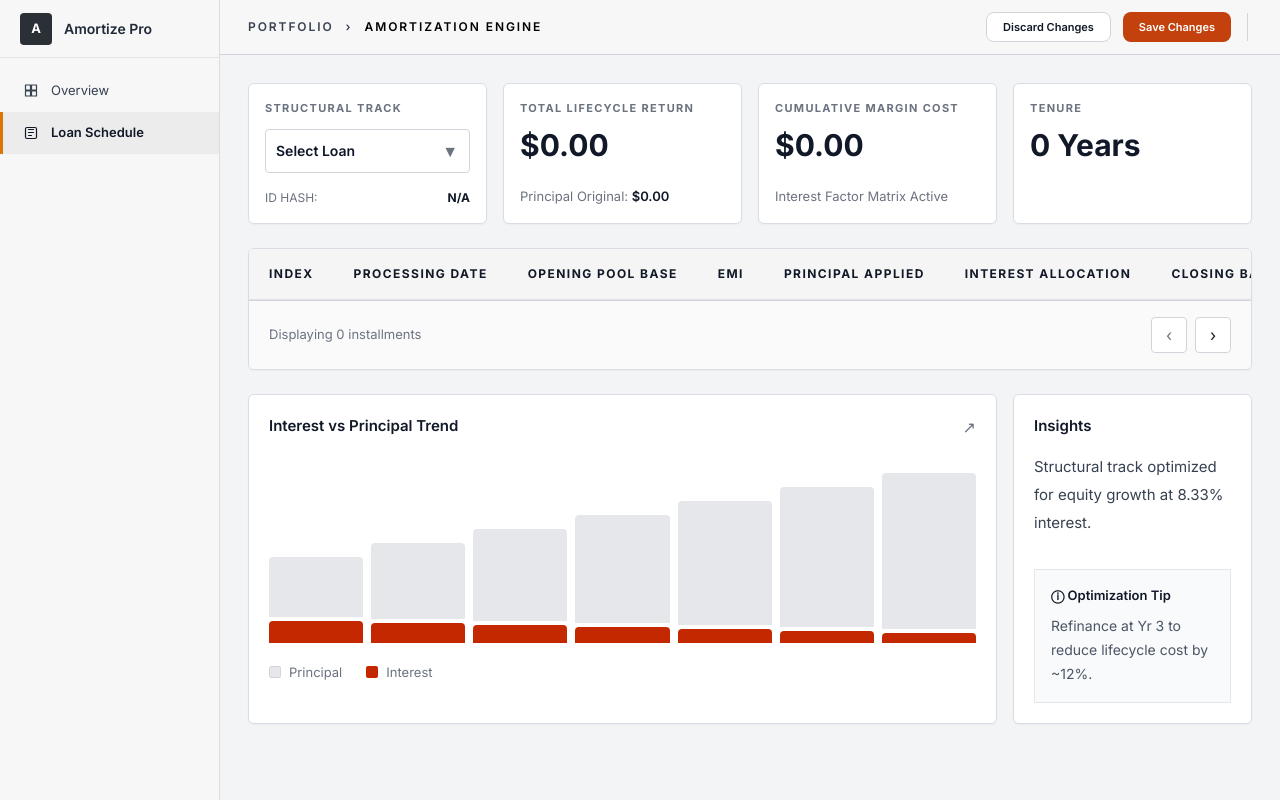
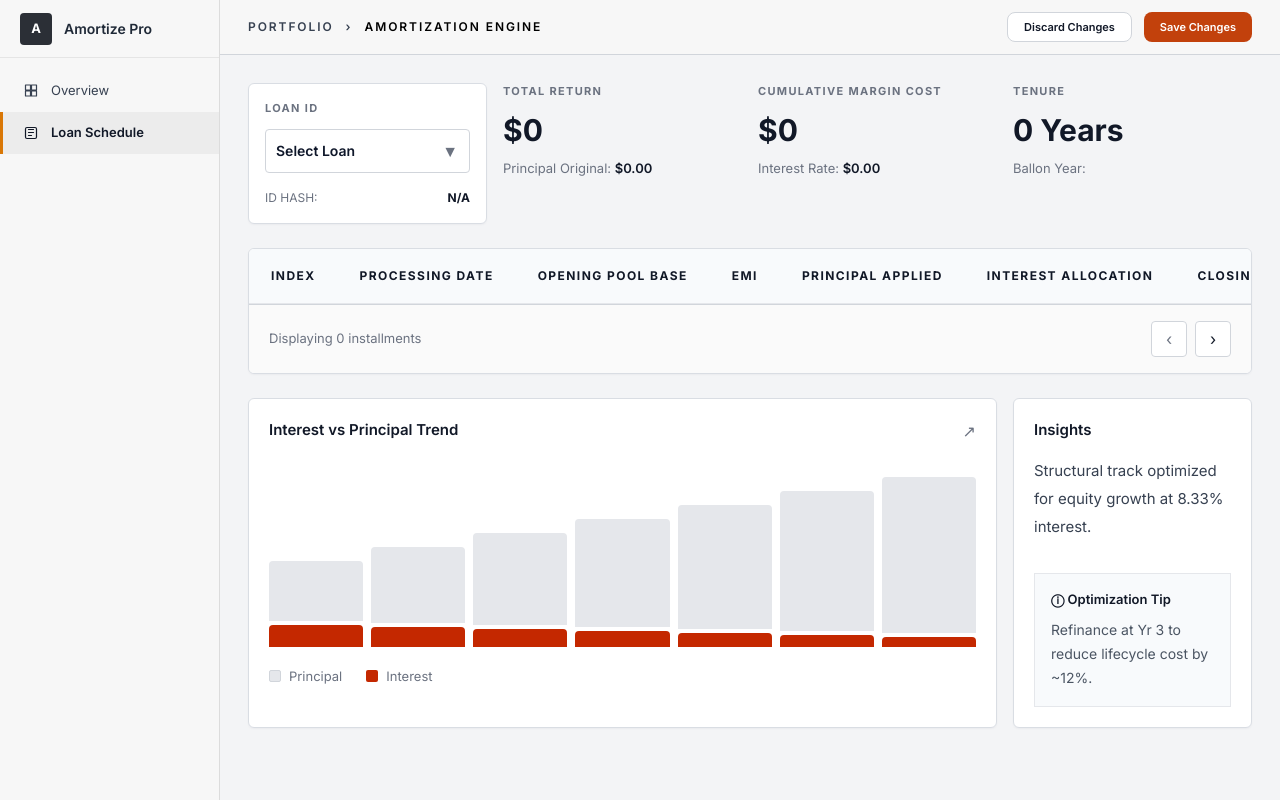
Before and after one commit to MK-HUNTER/amortization-flask, a Flask app: page /loan in a window 1280 px wide. Run offline with Flask 3, Linux system fonts and the light colour scheme; data comes from the database, SQL or seed files in the repository; lists and menus that the app fills with data are empty; some libraries are stand-ins or nearby versions.

Commit message:
Updated KPI

```diff
--- a/app/templates/amortization_ledger.html
+++ b/app/templates/amortization_ledger.html
@@ -5,6 +5,178 @@
 {% block content %}
 
 <style>
+
+    body {
+        background: #f3f5f8;
+    }
+
+    .premium-card {
+        background: #ffffff;
+        border: 1px solid #dbe1e8;
+        border-radius: 22px;
+        box-shadow:
+            0 1px 2px rgba(15, 23, 42, 0.03),
+            0 10px 30px rgba(15, 23, 42, 0.04);
+    }
+
+    .metric-card {
+        background: #ffffff;
+        border: 1px solid #e3e8ef;
+        border-radius: 18px;
+        padding: 22px;
+        min-height: 120px;
+        transition: all 0.2s ease;
+    }
+
+    .metric-card:hover {
+        transform: translateY(-2px);
+        box-shadow: 0 10px 24px rgba(15, 23, 42, 0.06);
+    }
+
+    .metric-label {
+        font-size: 11px;
+        text-transform: uppercase;
+        letter-spacing: 0.16em;
+        color: #6b7280;
+        font-weight: 700;
+    }
+
+    .metric-value {
+        font-size: 30px;
+        font-weight: 800;
+        color: #111827;
+        margin-top: 14px;
+        line-height: 1;
+    }
+
+    .metric-sub {
+        margin-top: 12px;
+        font-size: 13px;
+        color: #6b7280;
+    }
+
+    .metric-icon {
+        width: 54px;
+        height: 54px;
+        border-radius: 16px;
+        display: flex;
+        align-items: center;
+        justify-content: center;
+        font-size: 22px;
+        font-weight: 700;
+    }
+
+    .table-shell {
+        background: white;
+        border: 1px solid #dde3ea;
+        border-radius: 22px;
+        overflow: hidden;
+        box-shadow:
+            0 1px 2px rgba(15, 23, 42, 0.03),
+            0 8px 24px rgba(15, 23, 42, 0.04);
+    }
+
+    .finance-table th {
+        background: #f8fafc;
+        font-size: 11px;
+        letter-spacing: 0.16em;
+        text-transform: uppercase;
+        color: #64748b;
+        font-weight: 800;
+        padding: 18px 22px;
+        border-bottom: 1px solid #e5e7eb;
+        white-space: nowrap;
+    }
+
+    .finance-table td {
+        padding: 20px 22px;
+        border-bottom: 1px solid #edf1f5;
+        font-size: 14px;
+        color: #111827;
+    }
+
+    .finance-table tbody tr:hover {
+        background: #fafcff;
+    }
+
+    .finance-input {
+        border: 1px solid #d4dbe4;
+        border-radius: 12px;
+        background: white;
+        padding: 10px 14px;
+        font-size: 14px;
+        outline: none;
+        transition: all 0.15s ease;
+    }
+
+    .finance-input:focus {
+        border-color: #2563eb;
+        box-shadow: 0 0 0 4px rgba(37,99,235,0.08);
+    }
+
+    .toolbar-btn {
+        height: 46px;
+        padding: 0 20px;
+        border-radius: 14px;
+        border: 1px solid #d6dbe2;
+        background: white;
+        font-size: 14px;
+        font-weight: 700;
+        color: #111827;
+        display: flex;
+        align-items: center;
+        gap: 10px;
+        transition: all 0.15s ease;
+    }
+
+    .toolbar-btn:hover {
+        background: #f8fafc;
+    }
+
+    .toolbar-btn-primary {
+        background: #111827;
+        color: white;
+        border: none;
+    }
+
+    .toolbar-btn-primary:hover {
+        background: #000000;
+    }
+
+    .schedule-badge {
+        padding: 8px 14px;
+        border-radius: 12px;
+        background: #fee2e2;
+        color: #dc2626;
+        font-weight: 700;
+        font-size: 13px;
+        display: inline-flex;
+        align-items: center;
+        justify-content: center;
+        min-width: 80px;
+    }
+
+    .summary-strip {
+        background: #f9fafb;
+        border-top: 1px solid #e5e7eb;
+        padding: 20px 24px;
+    }
+
+    .pagination-btn {
+        width: 42px;
+        height: 42px;
+        border-radius: 12px;
+        border: 1px solid #d1d5db;
+        background: white;
+        font-weight: 700;
+        transition: all 0.15s ease;
+    }
+
+    .pagination-btn:hover {
+        background: #f3f4f6;
+    }
+
+
     .finance-card {
         background: #ffffff;
         border: 1px solid #d9dde3;
@@ -151,11 +323,7 @@
                 Save Changes
             </button>
 
-            <div class="w-px h-7 bg-[#d1d5db] mx-1"></div>
 
-
-
-        </div>
 
     </header>
 
@@ -170,7 +338,7 @@
 
                 <div>
                     <div class="metric-label mb-3">
-                        Structural Track
+                        Loan ID
                     </div>
 
                     <div class="relative">
@@ -214,20 +382,18 @@
             </div>
 
             <!-- CARD -->
-            <div class="finance-card p-4 flex flex-col justify-between min-h-[130px]">
+            <div>
 
-                <div>
                  <div class="metric-label">
-                        Total Lifecycle Return
+                    Total Return
                      </div>
 
-                    <div class="metric-value mt-3 text-[32px]">
+                <div class="metric-value">
                                 {% if selected_loan and selected_loan.total_paid is not none %}
-                            ${{ '{:,.2f}'.format(selected_loan.total_paid | float) }}
+                                    ${{ '{:,.0f}'.format(selected_loan.total_paid | float) }}
                                 {% else %}
-                            $0.00
+                                    $0
                                 {% endif %}
-                    </div>
                             </div>
 
                 <div class="subtle-text mt-3">
@@ -244,54 +410,64 @@
             </div>
 
             <!-- CARD -->
-            <div class="finance-card p-4 flex flex-col justify-between min-h-[130px]">
+            <div>
 
-                <div>
                  <div class="metric-label">
                     Cumulative Margin Cost
                      </div>
 
-                    <div class="metric-value mt-3 text-[#506680]">
+                <div class="metric-value">
                                 {% if selected_loan and selected_loan.total_interest is not none %}
-                            ${{ '{:,.2f}'.format(selected_loan.total_interest | float) }}
+                                    ${{ '{:,.0f}'.format(selected_loan.total_interest | float) }}
+                                {% else %}
+                                    $0
+                                {% endif %}
+                            </div>
+
+                <div class="subtle-text mt-3">
+                    Interest Rate:
+                    <span class="font-semibold text-[#111827]">
+                        {% if selected_loan %}
+                            {{ '{:,.2f}'.format(selected_loan.rate) }}%
                         {% else %}
                             $0.00
                         {% endif %}
-                    </div>
-                </div>
-
-                <div class="subtle-text mt-3">
-                    Interest Factor Matrix Active
+                    </span>
                 </div>
 
             </div>
 
             <!-- CARD -->
-            <div class="finance-card p-4 flex flex-col justify-between min-h-[130px]">
+            <div>
 
-                <div>
                  <div class="metric-label">
                     Tenure
                      </div>
 
-                    <div class="metric-value mt-3 text-[28px]">
+                <div class="metric-value">
                                  {% if selected_loan %}
                             {{ selected_loan.term_years }} Yrs
                         {% else %}
                             0 Years
                         {% endif %}
                             </div>
-                </div>
 
-                <div class="mt-3">
+                <div class="subtle-text mt-3">
+                    Ballon Year:
+                    <span class="font-semibold text-[#111827]">
                         {% if selected_loan and selected_loan.balloon_years and selected_loan.balloon_years|int > 0 %}
                     <span class="inline-flex items-center gap-2 px-3 py-1 border border-[#ef4444] bg-[#fff1f1] text-[#991b1b] text-[11px] font-semibold rounded">
                         🎈 Balloon: Year {{ selected_loan.balloon_years }}
                     </span>
                     {% endif %}
+                    </span>
                 </div>
 
             </div>
+
+
+
+
 
         </div>
 
```
Lines whose indentation alone changed are shown as unchanged.
